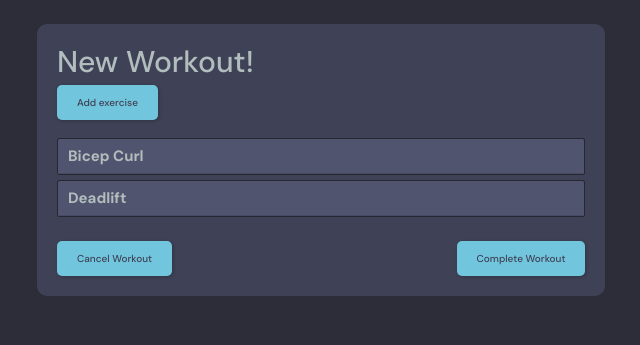
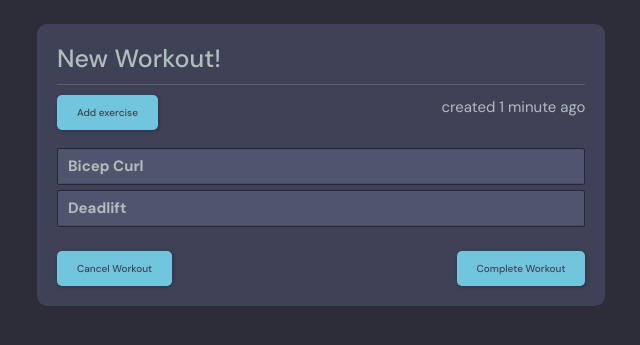
Before and after one commit to ThomasvdHulst/FitnessBuddy_v2, a Django app: page /workout in a window 1280 px wide. Shown: the part 78-423 px from the top of the page, without its empty margins (279-919 px from the left). Run offline with Django 4.2, Linux system fonts and the light colour scheme; a user stored in the database is signed in; data comes from the database, SQL or seed files in the repository; both versions use the stored data as it was after the commit; parts of the project's set-up code (start-up, migrations or seed data) failed here and were passed over.

Commit message:
final things

```diff
--- a/base/templates/base/workout.html
+++ b/base/templates/base/workout.html
@@ -9,7 +9,13 @@
 
         <div class="roomListRoom">
             <div>
-                <h1 style="font-size:30px ;">{{workout.name}}</h1>
+                <h1 style="size:30px ;">{{workout.name}}</h1>
+
+                <hr />
+
+                <div style="float: right;">
+                     created {{workout.created|timesince}} ago
+                </div>
 
                 <div style="float: left">
                     <form class="form" action="" method="POST">
```
Also changed, not shown: db.sqlite3.
